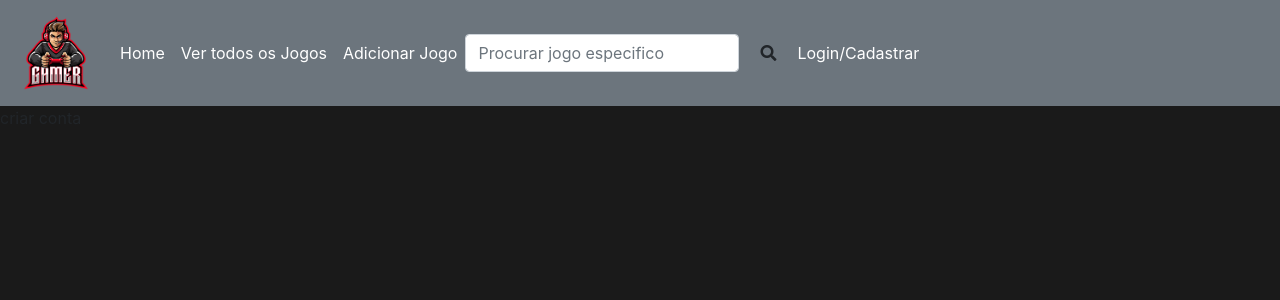
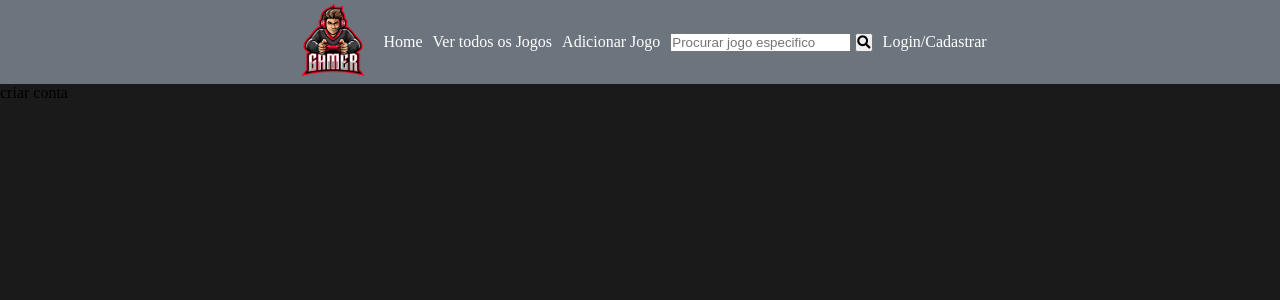
Before and after one commit to gabriel-v-rodrigues/Gaming-Zone-Site, a PHP site: page /create.php in a window 1280 px wide. Shown: the top 300 px of the page. Run offline with PHP 8.4, Linux system fonts and the light colour scheme.

Commit message:
feat: refactoring header

```diff
--- a/header.php
+++ b/header.php
@@ -5,36 +5,36 @@ include_once("url.php");
 <!DOCTYPE html>
 <html lang="en">
 <head>
-<meta http-equiv="refresh" content = "2" />
+<!-- <meta http-equiv="refresh" content = "1" /> -->
     <meta charset="UTF-8">
     <meta http-equiv="X-UA-Compatible" content="IE=edge">
     <meta name="viewport" content="width=device-width, initial-scale=1.0">
     <title>Gaming Selector</title>
   <!-- BOOTSTRAP -->
-  <link rel="stylesheet" href="https://cdnjs.cloudflare.com/ajax/libs/twitter-bootstrap/4.5.3/css/bootstrap.min.css" integrity="sha512-oc9+XSs1H243/FRN9Rw62Fn8EtxjEYWHXRvjS43YtueEewbS6ObfXcJNyohjHqVKFPoXXUxwc+q1K7Dee6vv9g==" crossorigin="anonymous" />
+  <!-- <link rel="stylesheet" href="https://cdnjs.cloudflare.com/ajax/libs/twitter-bootstrap/4.5.3/css/bootstrap.min.css" integrity="sha512-oc9+XSs1H243/FRN9Rw62Fn8EtxjEYWHXRvjS43YtueEewbS6ObfXcJNyohjHqVKFPoXXUxwc+q1K7Dee6vv9g==" crossorigin="anonymous" /> -->
   <!-- FONT AWESOME -->
   <link rel="stylesheet" href="https://cdnjs.cloudflare.com/ajax/libs/font-awesome/5.15.1/css/all.min.css" integrity="sha512-+4zCK9k+qNFUR5X+cKL9EIR+ZOhtIloNl9GIKS57V1MyNsYpYcUrUeQc9vNfzsWfV28IaLL3i96P9sdNyeRssA==" crossorigin="anonymous" />
   <!-- CSS -->
   <link rel="stylesheet" href="<?php $BASE_URL?>css/styles.css">
 </head>
 <body>
-<header class="bg-secondary">
-    <div class="navbar navbar-expand-lg navbar-dark bg-secondary header-content">
+<header >
+    <div class="header">
       <a class="navbar-brand" href="<?= $BASE_URL ?>index.php">
         <img id="logo" src="<?php $BASE_URL ?>img/logo.png" alt="Gaming">
       </a>
       <div>
-        <div class="navbar-nav">
-          <a class="nav-link active" id="home-link" href="<?= $BASE_URL ?>index.php">Home</a>
-          <a class="nav-link active" href="<?php $BASE_URL ?>games.php">Ver todos os Jogos</a>
-          <a class="nav-link active" href="<?php $BASE_URL ?>create.php">Adicionar Jogo</a>
+        <div class="flex">
+          <a class="link" id="home-link" href="<?= $BASE_URL ?>index.php">Home</a>
+          <a class="link" href="<?php $BASE_URL ?>games.php">Ver todos os Jogos</a>
+          <a class="link" href="<?php $BASE_URL ?>create.php">Adicionar Jogo</a>
           <form action="<?= $BASE_URL ?>search.php" method="GET" id="search-form" class="form-inline my-2 my-lg-0">
             <input type="text" name="q" id="search" class="form-control mr-sm-2" type="search" placeholder="Procurar jogo especifico" aria-label="Search">
             <button class="btn my-2 my-sm-0" type="submit">
             <i class="fas fa-search"></i>
             </button>
           </form>
-          <a class="nav-link active" href="<?php $BASE_URL ?>login.php">Login/Cadastrar</a>
+          <a class="link" href="<?php $BASE_URL ?>login.php">Login/Cadastrar</a>
         </div>
       </div>
     </div>
```
